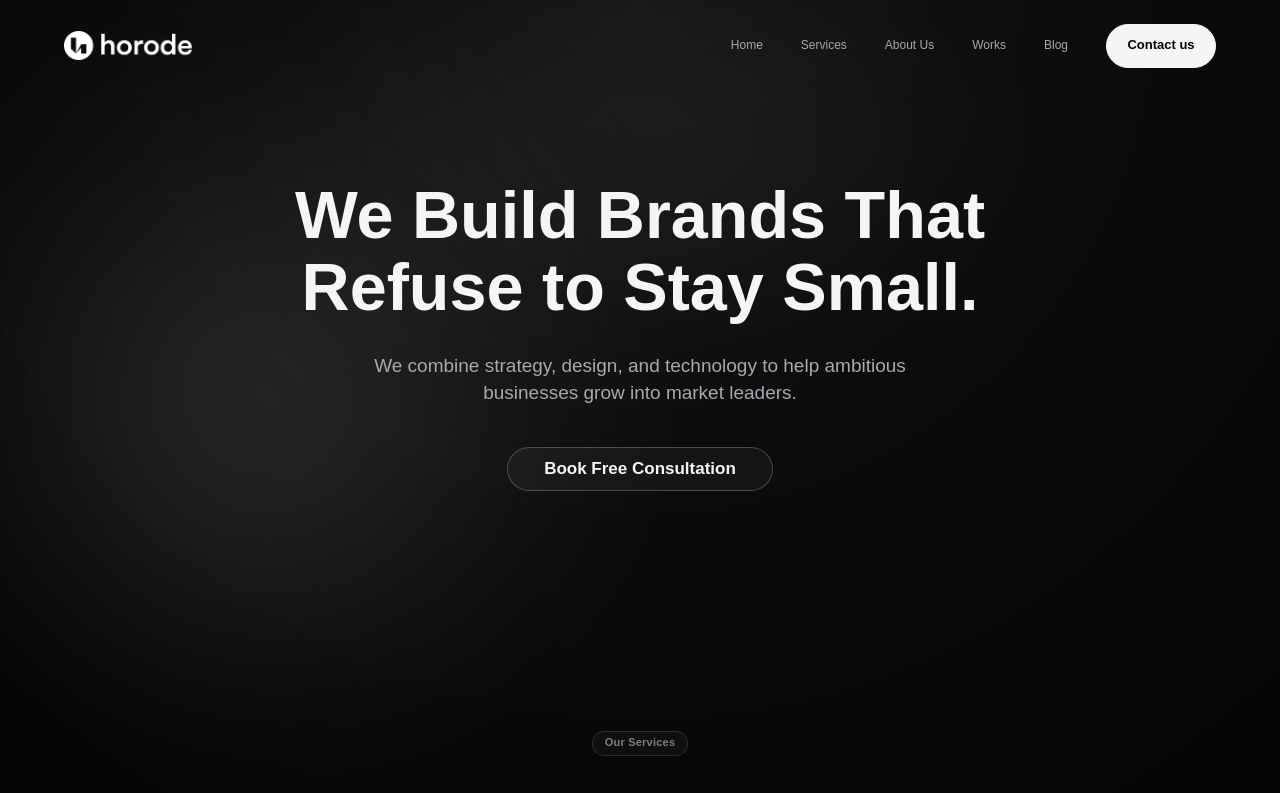
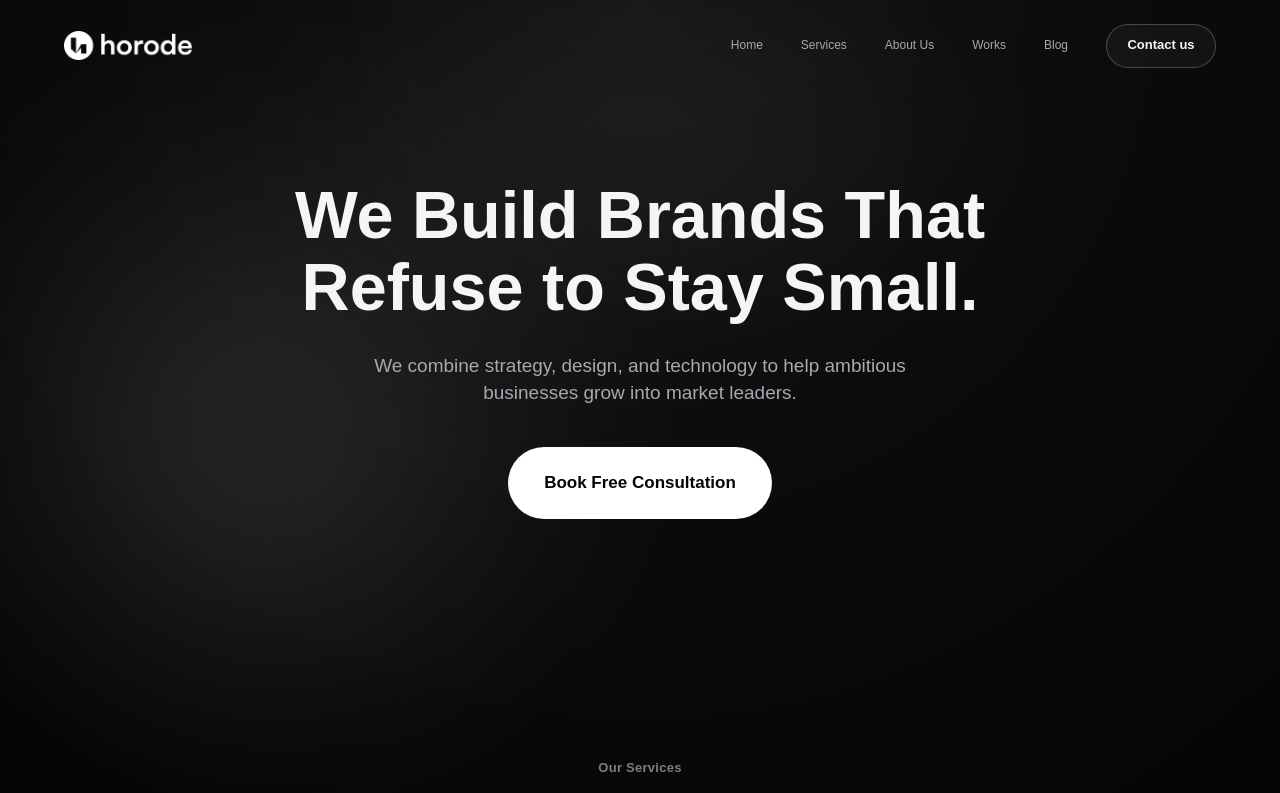
Before and after one commit to oghenetegamudiaga/Horodeglobal, a Next.js app: page / in a window 1280 px wide. Shown: the top 793 px of the page. Built offline with nearby package versions, Linux system fonts and the light colour scheme; no server answers; the database is empty; a web font is replaced by a local one.

Commit message:
feat: update hero CTA link and padding, convert public buttons to outline, and modernize section intro labels

```diff
--- a/src/app/about/page.tsx
+++ b/src/app/about/page.tsx
@@ -148,7 +148,7 @@ export default async function AboutPage() {
             we are ready to engineer your digital foundation.
           </p>
           <div className="flex flex-wrap items-center justify-center gap-[16px]">
-            <Button variant="filled" href="/contact" className="min-h-[58px] px-[32px]">
+            <Button variant="outline" href="/contact" className="min-h-[58px] px-[32px]">
               Book Free Consultation
             </Button>
             <Button variant="outline" href="/#works" className="min-h-[58px] px-[32px]">
--- a/src/app/api/admin/forgot-password/route.ts
+++ b/src/app/api/admin/forgot-password/route.ts
@@ -59,7 +59,7 @@ export async function POST(request: NextRequest) {
       try {
         const resend = new Resend(resendApiKey);
         await resend.emails.send({
-          from: "Horode Admin <onboarding@resend.dev>",
+          from: "Horode Admin <hello@horodeglobal.com>",
           to: configuredEmail,
           subject: "Reset Your Admin Password - Horode Design Studio",
           html: `
--- a/src/app/blog/[slug]/page.tsx
+++ b/src/app/blog/[slug]/page.tsx
@@ -212,7 +212,7 @@ export default async function BlogPostDetailPage({ params }: PageProps) {
           <p className="max-w-[500px] mx-auto mt-[18px] mb-[36px] text-[var(--color-text)] text-[15px] leading-[1.5]">
             Let's discuss how Horode's design and software capabilities can bring your business ideas to life.
           </p>
-          <Button variant="filled" href="/contact" className="min-h-[58px] px-[32px]">
+          <Button variant="outline" href="/contact" className="min-h-[58px] px-[32px]">
             Book Free Consultation
           </Button>
         </div>
--- a/src/app/blog/page.tsx
+++ b/src/app/blog/page.tsx
@@ -155,7 +155,7 @@ export default async function BlogIndexPage() {
           <p className="max-w-[500px] mx-auto mt-[18px] mb-[36px] text-[var(--color-text)] text-[15px] leading-[1.5]">
             {ctaText}
           </p>
-          <Button variant="filled" href="/contact" className="min-h-[58px] px-[32px]">
+          <Button variant="outline" href="/contact" className="min-h-[58px] px-[32px]">
             Book Free Consultation
           </Button>
         </div>
--- a/src/app/globals.css
+++ b/src/app/globals.css
@@ -125,19 +125,36 @@ textarea {
   transform: translateY(0) scale(0.985);
 }
 
+.tega-btn-hero,
+.hero-cta-btn {
+  border: none;
+  background: #ffffff;
+  color: #050505;
+  font-weight: 700;
+}
+
+.tega-btn-hero:hover,
+.hero-cta-btn:hover {
+  transform: translateY(-1px) scale(1.015);
+  background: #f5f5f5;
+  color: #050505;
+  box-shadow: 0 4px 18px rgba(255, 255, 255, 0.15);
+}
+
+.tega-btn-hero:active,
+.hero-cta-btn:active {
+  transform: translateY(0) scale(0.985);
+}
+
 /* Section Eyebrow Label */
 .eyebrow-pill {
   display: flex;
   width: max-content;
   align-items: center;
   justify-content: center;
-  min-height: 25px;
-  padding: 0 12px;
-  border: 1px solid var(--border);
-  border-radius: 9999px;
-  background: rgba(255, 255, 255, 0.03);
+  padding: 0;
   color: var(--muted);
-  font-size: 11px;
+  font-size: 13px;
   font-weight: 600;
   letter-spacing: 0.02em;
 }
--- a/src/app/page.tsx
+++ b/src/app/page.tsx
@@ -185,9 +185,9 @@ export default async function Home() {
             {heroSubhead}
           </p>
           <Button
-            variant="outline"
-            href="#contact"
-            className="primary-button min-h-[64px] px-[36px] text-[17px] max-sm:min-h-[54px] max-sm:px-[26px] max-sm:text-[14px]"
+            variant="hero"
+            href="/contact"
+            className="hero-cta-btn min-h-[76px] py-[24px] px-[36px] text-[17px] max-sm:min-h-[62px] max-sm:py-[18px] max-sm:px-[26px] max-sm:text-[14px]"
           >
             {heroCtaText}
           </Button>
--- a/src/app/services/[slug]/page.tsx
+++ b/src/app/services/[slug]/page.tsx
@@ -402,7 +402,7 @@ export default async function ServiceDetailPage({ params }: PageProps) {
             clarity, structure, and scale to your business.
           </p>
           <Button
-            variant="filled"
+            variant="outline"
             href={`/contact?service=${slug}`}
             className="min-h-[58px] px-[32px]"
           >
--- a/src/app/services/page.tsx
+++ b/src/app/services/page.tsx
@@ -126,7 +126,7 @@ export default async function ServicesPage() {
           <p className="max-w-[500px] mx-auto mt-[18px] mb-[36px] text-[var(--color-text)] text-[15px] leading-[1.5]">
             {ctaText}
           </p>
-          <Button variant="filled" href="/contact" className="min-h-[58px] px-[32px]">
+          <Button variant="outline" href="/contact" className="min-h-[58px] px-[32px]">
             Book Free Consultation
           </Button>
         </div>
--- a/src/app/work/[slug]/page.tsx
+++ b/src/app/work/[slug]/page.tsx
@@ -350,7 +350,7 @@ export default async function ProjectDetailPage({ params }: PageProps) {
             Let's discuss how our brand design and software engineering capabilities
             can bring clarity and scale to your next project.
           </p>
-          <Button variant="filled" href="/contact" className="min-h-[58px] px-[32px]">
+          <Button variant="outline" href="/contact" className="min-h-[58px] px-[32px]">
             Book Free Consultation
           </Button>
         </div>
--- a/src/app/work/page.tsx
+++ b/src/app/work/page.tsx
@@ -113,7 +113,7 @@ export default async function WorksPage() {
           <p className="max-w-[500px] mx-auto mt-[18px] mb-[36px] text-[var(--color-text)] text-[15px] leading-[1.5]">
             {ctaText}
           </p>
-          <Button variant="filled" href="/contact" className="min-h-[58px] px-[32px]">
+          <Button variant="outline" href="/contact" className="min-h-[58px] px-[32px]">
             Start Your Project
           </Button>
         </div>
--- a/src/components/layout/Navbar.tsx
+++ b/src/components/layout/Navbar.tsx
@@ -77,7 +77,7 @@ export const Navbar: React.FC = () => {
           Blog
         </Link>
         <Button
-          variant="filled"
+          variant="outline"
           href="/contact"
           className="nav-button"
           onClick={closeMenu}
--- a/src/components/ui/Button.tsx
+++ b/src/components/ui/Button.tsx
@@ -4,7 +4,7 @@ import React from "react";
 import Link from "next/link";
 
 export interface ButtonProps extends React.ButtonHTMLAttributes<HTMLButtonElement> {
-  variant?: "outline" | "filled";
+  variant?: "outline" | "filled" | "hero";
   href?: string;
   children: React.ReactNode;
   className?: string;
```
Also changed, not shown: public/assets/ravex.png, public/assets/zalyx-ledger.png.
